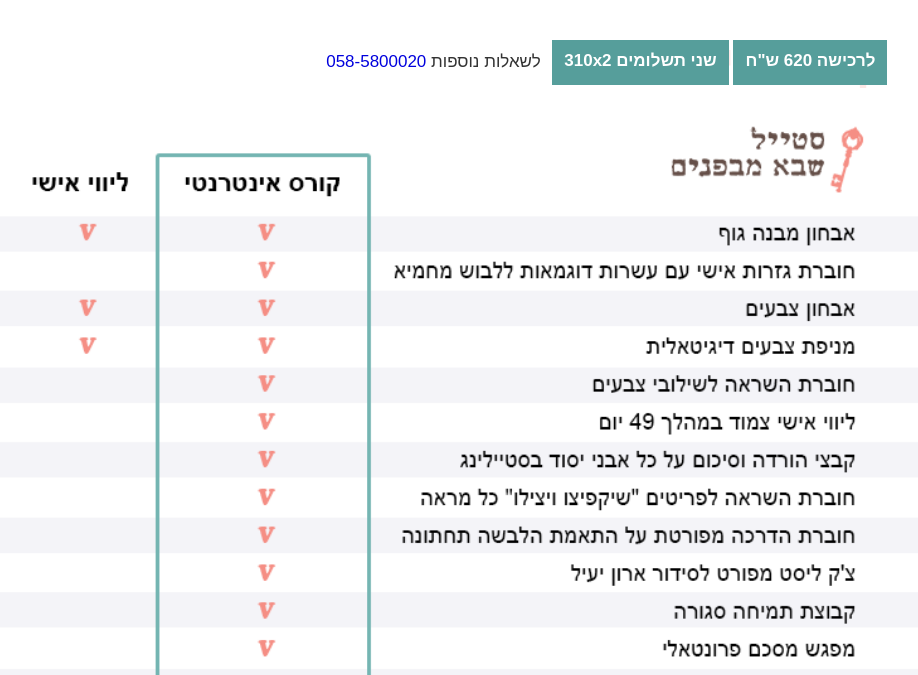
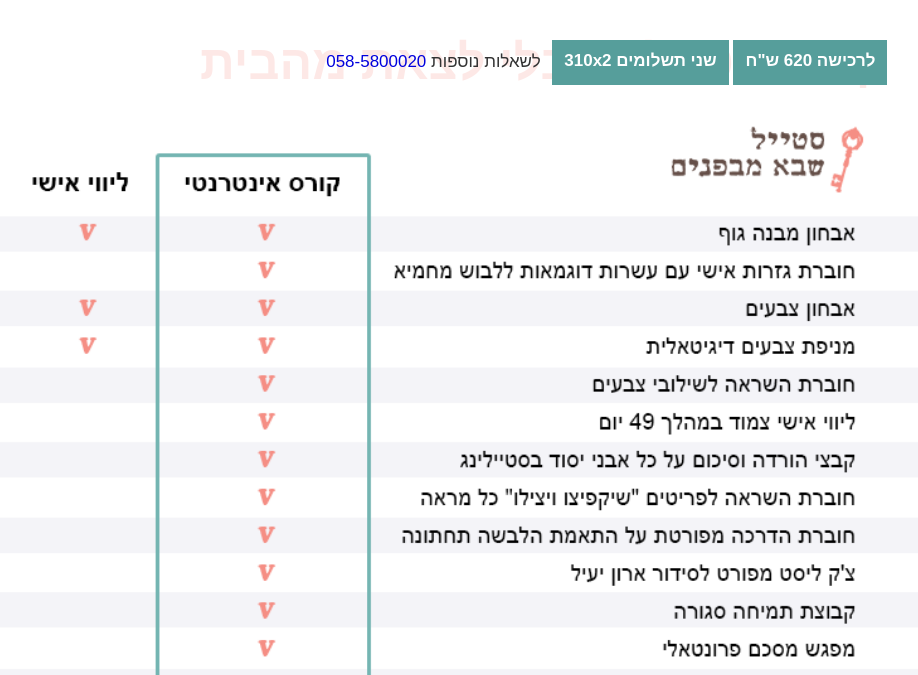
Before and after one commit to laukstein/lea.laukstein.com, a Jekyll site: the page built from _pages/products/diy.md, in a window 1280 px wide and 900 px high, scrolled down 381 px, cut to the strip 225-900 px from the top of the window. Shown: the whole strip, without its empty margins (198-1116 px from the left). Built offline with Jekyll 4.4.1, drawn with Linux system fonts in a browser that asks for light colours; comment, search, counter and statistics services are not loaded.

Commit message:
"title-short" property used outside the product page

```diff
--- a/_layouts/default.html
+++ b/_layouts/default.html
@@ -34,7 +34,7 @@
                 <ul class=subnav>{%
                     for subnav in pages %}{%
                         if subnav.subnav == relative_url %}
-                    <li{% if subnav.url == page.url or subnav.group == page.group %}{% assign assign className = className | push: "subactive" %} class=active{% endif %}><a href="{{ subnav.url | relative_url }}">{{ subnav.title }}</a></li>{%
+                    <li{% if subnav.url == page.url or subnav.group == page.group %}{% assign assign className = className | push: "subactive" %} class=active{% endif %}><a href="{{ subnav.url | relative_url }}">{% if subnav.title-short %}{{ subnav.title-short }}{% else %}{{ subnav.title }}{% endif %}</a></li>{%
                         endif %}{%
                     endfor %}
                 </ul>
--- a/_pages/products/diy.md
+++ b/_pages/products/diy.md
@@ -4,7 +4,8 @@
 group: diy
 order: 3
 
-title: קורס אינטרנטי
+title: קורס סטיילינג בלי לצאת מהבית
+title-short: קורס סטיילינג
 permalink: /diy
 redirect_from:
     - /5min
--- a/contact.html
+++ b/contact.html
@@ -56,7 +56,7 @@
                 assign pages=site.pages | sort: "order" %}{%
                     for item in pages %}{%
                         if item.layout == "product" and item.group == group.name %}
-                    <option data-name={{ item.url | remove: "/" }}>{{ item.title }}</option>{%
+                    <option data-name={{ item.url | remove: "/" }}>{% if item.title-short %}{{ item.title-short }}{% else %}{{ item.title }}{% endif %}</option>{%
                         endif %}{%
                     endfor %}
                 </optgroup>{%
--- a/products.html
+++ b/products.html
@@ -30,7 +30,7 @@
         {% assign pages=site.pages | sort: "order" %}{%
         for item in pages %}{%
             if item.layout == "product" and item.group == group.name %}
-            <li><a href={{ item.url | prepend: site.baseurl }}>{{ item.title }}</a>{%
+            <li><a href={{ item.url | prepend: site.baseurl }}>{% if item.title-short %}{{ item.title-short }}{% else %}{{ item.title }}{% endif %}</a>{%
             endif %}{%
         endfor %}
         </ol>
```
Also changed, not shown: _pages/products/README.md (+1 -0 lines).
